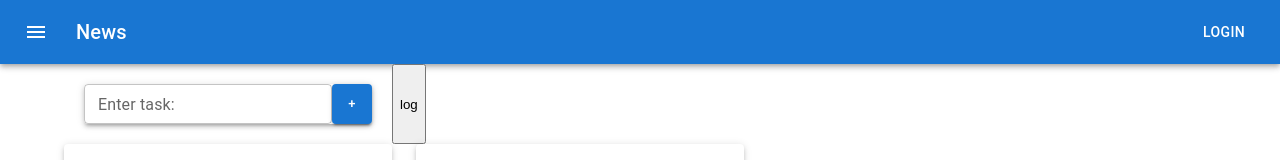
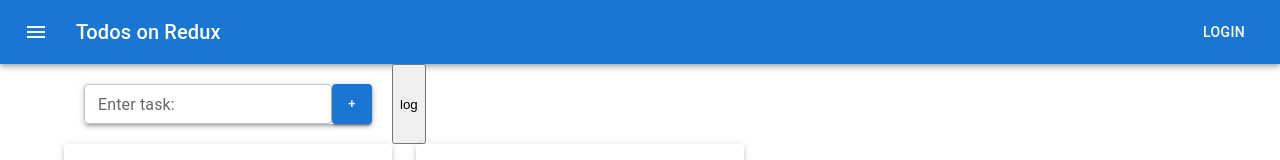
Before and after one commit to Pikadorius/todolist-on-redux, a React (Create React App) app: page / in a window 1280 px wide. Shown: the top 160 px of the page. Built offline with nearby package versions, Linux system fonts and the light colour scheme.

Commit message:
some refactor

```diff
--- a/src/ButtonAppBar.tsx
+++ b/src/ButtonAppBar.tsx
@@ -22,7 +22,7 @@ export default function ButtonAppBar() {
                         <MenuIcon />
                     </IconButton>
                     <Typography variant="h6" component="div" sx={{ flexGrow: 1 }}>
-                        News
+                        Todos on Redux
                     </Typography>
                     <Button color="inherit">Login</Button>
                 </Toolbar>
--- a/src/index.tsx
+++ b/src/index.tsx
@@ -15,8 +15,6 @@ const rerender = () => {
 
 // first render
 rerender()
-
-
 // send observer, that will rerender App if state will be changed
 store.subscribe(rerender)
 
```
